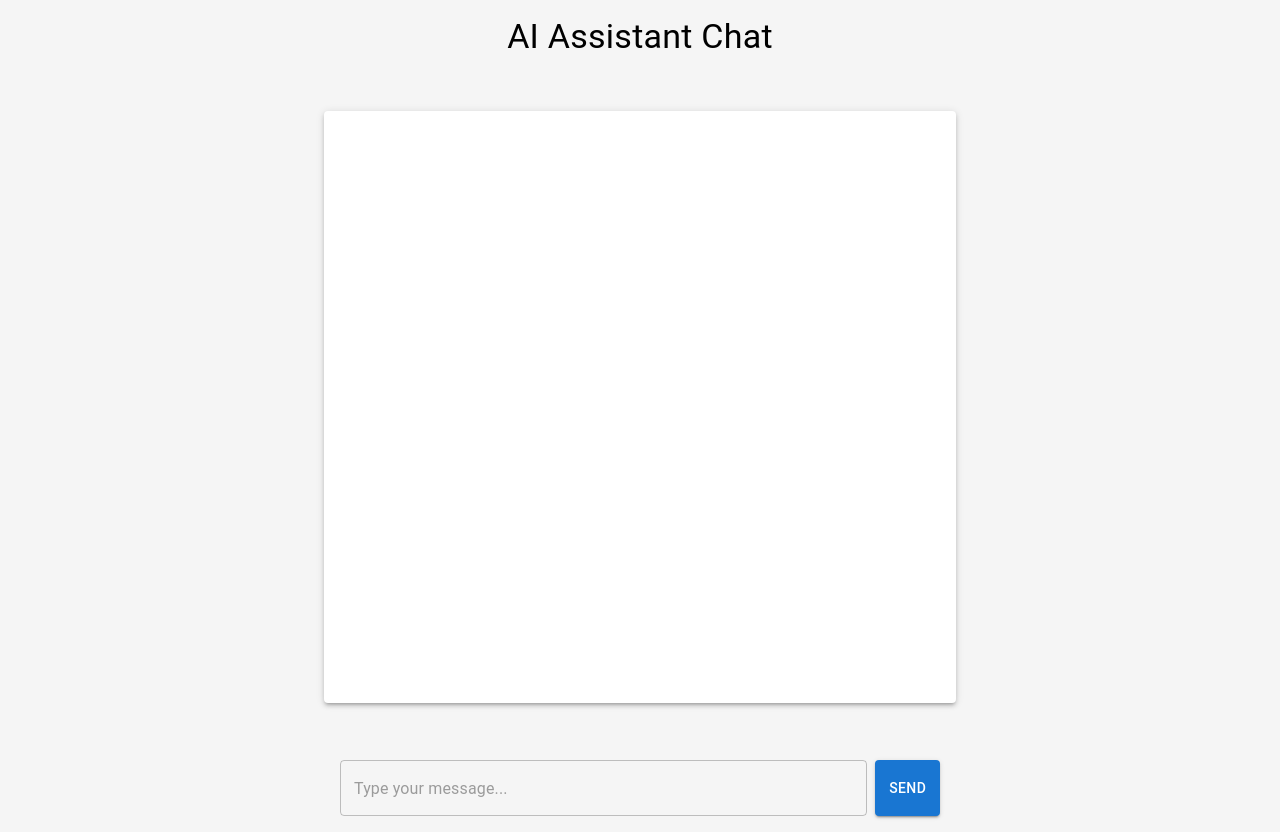
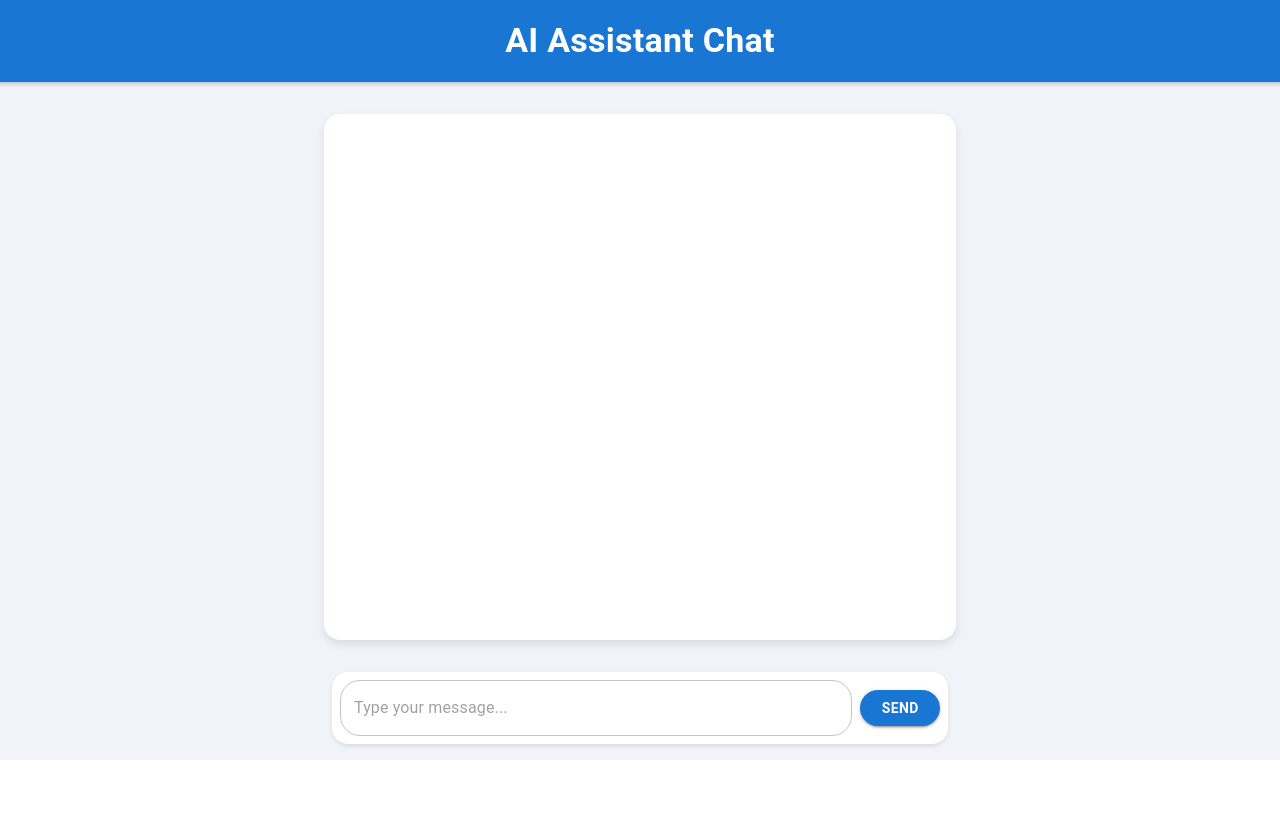
Before and after one commit to aviadazriel/mashkanta_manager, a React (Create React App) app: page /chat in a window 1280 px wide. After the commit the page ends 800 px from the top, so only its background shows below. Built offline with nearby package versions, Linux system fonts and the light colour scheme.

Commit message:
דגכעדכע

```diff
--- a/src/pages/ChatPage.js
+++ b/src/pages/ChatPage.js
@@ -5,7 +5,7 @@ import KeyboardArrowDownIcon from "@mui/icons-material/KeyboardArrowDown";
 import axios from "axios";
 import { css, keyframes } from "@emotion/react";
 
-// אנימציה של כניסה
+// אנימציית כניסה להודעות
 const fadeIn = keyframes`
   from {
     opacity: 0;
@@ -24,8 +24,10 @@ const ChatPage = () => {
   const messagesEndRef = useRef(null);
   const chatContainerRef = useRef(null);
 
-  const userImageUrl = "https://scontent.ftlv1-1.fna.fbcdn.net/v/t39.30808-6/466670338_10234481534240949_4148709394472925320_n.jpg?_nc_cat=108&ccb=1-7&_nc_sid=6ee11a&_nc_ohc=i-KCFnAZhloQ7kNvgG30Eqk&_nc_zt=23&_nc_ht=scontent.ftlv1-1.fna&_nc_gid=AUTAtBK6JCQnCVm_H95E0XP&oh=00_AYAmGC__l90Z6osyMshxMCAiZNhkrg5Hj-pvG4NPtjefnQ&oe=677A1BB1";
-  const aiImageUrl = "https://scontent.ftlv1-1.fna.fbcdn.net/v/t39.30808-6/461761309_122117399540476224_5786653809398707658_n.jpg?_nc_cat=102&ccb=1-7&_nc_sid=6ee11a&_nc_ohc=W2orhqzfUBoQ7kNvgEyB5-Z&_nc_zt=23&_nc_ht=scontent.ftlv1-1.fna&_nc_gid=AjBKvP8da7aopj9P-mfxrFm&oh=00_AYDd_L5NWt32cm5CR0BorU6Er3APxJlYZuFsRDXQDErvqw&oe=677A2A15";
+  const userImageUrl =
+    "https://scontent.ftlv1-1.fna.fbcdn.net/v/t39.30808-6/466670338_10234481534240949_4148709394472925320_n.jpg?_nc_cat=108&ccb=1-7&_nc_sid=6ee11a&_nc_ohc=i-KCFnAZhloQ7kNvgG30Eqk&_nc_zt=23&_nc_ht=scontent.ftlv1-1.fna&_nc_gid=AUTAtBK6JCQnCVm_H95E0XP&oh=00_AYAmGC__l90Z6osyMshxMCAiZNhkrg5Hj-pvG4NPtjefnQ&oe=677A1BB1";
+  const aiImageUrl =
+    "https://scontent.ftlv1-1.fna.fbcdn.net/v/t39.30808-6/461761309_122117399540476224_5786653809398707658_n.jpg?_nc_cat=102&ccb=1-7&_nc_sid=6ee11a&_nc_ohc=W2orhqzfUBoQ7kNvgEyB5-Z&_nc_zt=23&_nc_ht=scontent.ftlv1-1.fna&_nc_gid=AjBKvP8da7aopj9P-mfxrFm&oh=00_AYDd_L5NWt32cm5CR0BorU6Er3APxJlYZuFsRDXQDErvqw&oe=677A2A15";
 
   const scrollToBottom = () => {
     messagesEndRef.current?.scrollIntoView({ behavior: "smooth" });
@@ -87,26 +89,40 @@ const ChatPage = () => {
         flexDirection: "column",
         justifyContent: "space-between",
         alignItems: "center",
-        height: "100vh",
-        padding: 2,
-        backgroundColor: "#f5f5f5",
+        height: "95vh",
+        backgroundColor: "#f0f4f8",
       }}
     >
-      <Typography variant="h4" gutterBottom>
-        AI Assistant Chat
-      </Typography>
+      {/* כותרת עמוד */}
+      <Box
+        sx={{
+          width: "100%",
+          padding: "20px",
+          textAlign: "center",
+          backgroundColor: "#1976d2",
+          color: "white",
+          boxShadow: "0 2px 4px rgba(0, 0, 0, 0.2)",
+        }}
+      >
+        <Typography variant="h4" fontWeight="bold">
+          AI Assistant Chat
+        </Typography>
+      </Box>
+
+      {/* אזור ההודעות */}
       <Paper
         ref={chatContainerRef}
         sx={{
-          width: "100%",
+          width: "90%",
           maxWidth: 600,
-          height: "70%",
+          height: "65%",
           overflowY: "auto",
           padding: 2,
-          marginBottom: 2,
-          position: "relative",
+          marginY: 2,
+          borderRadius: 4,
+          boxShadow: "0 4px 8px rgba(0, 0, 0, 0.1)",
+          backgroundColor: "white",
         }}
-        elevation={3}
       >
         {messages.map((message, index) => (
           <Box
@@ -129,16 +145,19 @@ const ChatPage = () => {
                   marginRight: 1,
                   width: 40,
                   height: 40,
+                  boxShadow: "0 2px 4px rgba(0, 0, 0, 0.2)",
                 }}
               />
             )}
             <Box
               sx={{
                 maxWidth: "70%",
-                padding: 1,
-                borderRadius: 1,
+                padding: 1.5,
+                borderRadius: 2,
                 backgroundColor: message.sender === "user" ? "#1976d2" : "#e0e0e0",
                 color: message.sender === "user" ? "white" : "black",
+                boxShadow: "0 2px 4px rgba(0, 0, 0, 0.1)",
+                fontSize: "14px",
               }}
             >
               {message.text}
@@ -151,28 +170,29 @@ const ChatPage = () => {
                   marginLeft: 1,
                   width: 40,
                   height: 40,
+                  boxShadow: "0 2px 4px rgba(0, 0, 0, 0.2)",
                 }}
               />
             )}
           </Box>
         ))}
         <div ref={messagesEndRef} />
-        {showScrollButton && (
-          <Fab
-            color="primary"
-            size="small"
-            onClick={scrollToBottom}
-            sx={{
-              position: "absolute",
-              bottom: 16,
-              right: 16,
-            }}
-          >
-            <KeyboardArrowDownIcon />
-          </Fab>
-        )}
       </Paper>
-      <Box sx={{ display: "flex", width: "100%", maxWidth: 600 }}>
+
+      {/* תיבת טקסט להזנת הודעות */}
+      <Box
+        sx={{
+          display: "flex",
+          alignItems: "center",
+          width: "90%",
+          maxWidth: 600,
+          marginBottom: 2,
+          backgroundColor: "white",
+          borderRadius: 4,
+          boxShadow: "0 2px 4px rgba(0, 0, 0, 0.1)",
+          padding: 1,
+        }}
+      >
         <TextField
           fullWidth
           variant="outlined"
@@ -180,10 +200,21 @@ const ChatPage = () => {
           value={input}
           onChange={(e) => setInput(e.target.value)}
           onKeyDown={handleKeyDown}
+          sx={{
+            "& .MuiOutlinedInput-root": {
+              borderRadius: "20px",
+            },
+          }}
         />
         <Button
           variant="contained"
-          sx={{ marginLeft: 1 }}
+          sx={{
+            marginLeft: 1,
+            borderRadius: "20px",
+            paddingX: 3,
+            fontWeight: "bold",
+            backgroundColor: "#1976d2",
+          }}
           onClick={sendMessage}
         >
           Send
```
